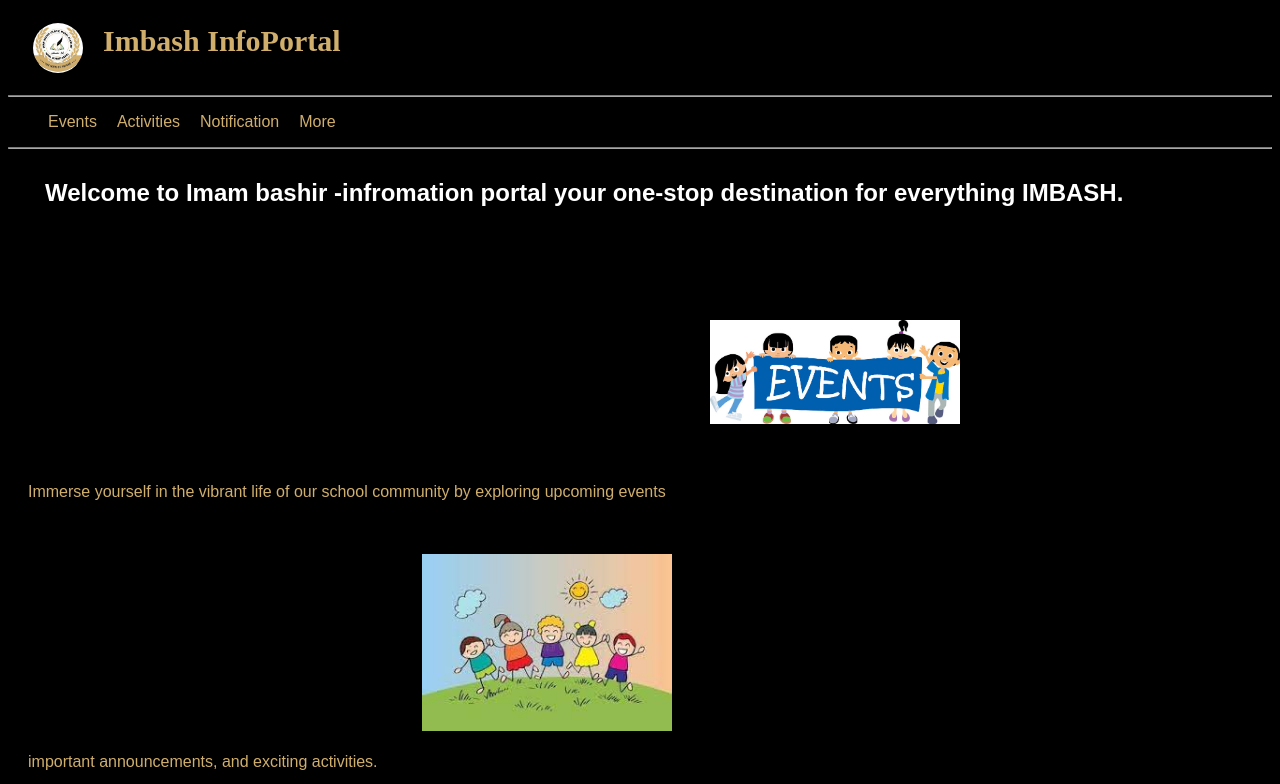
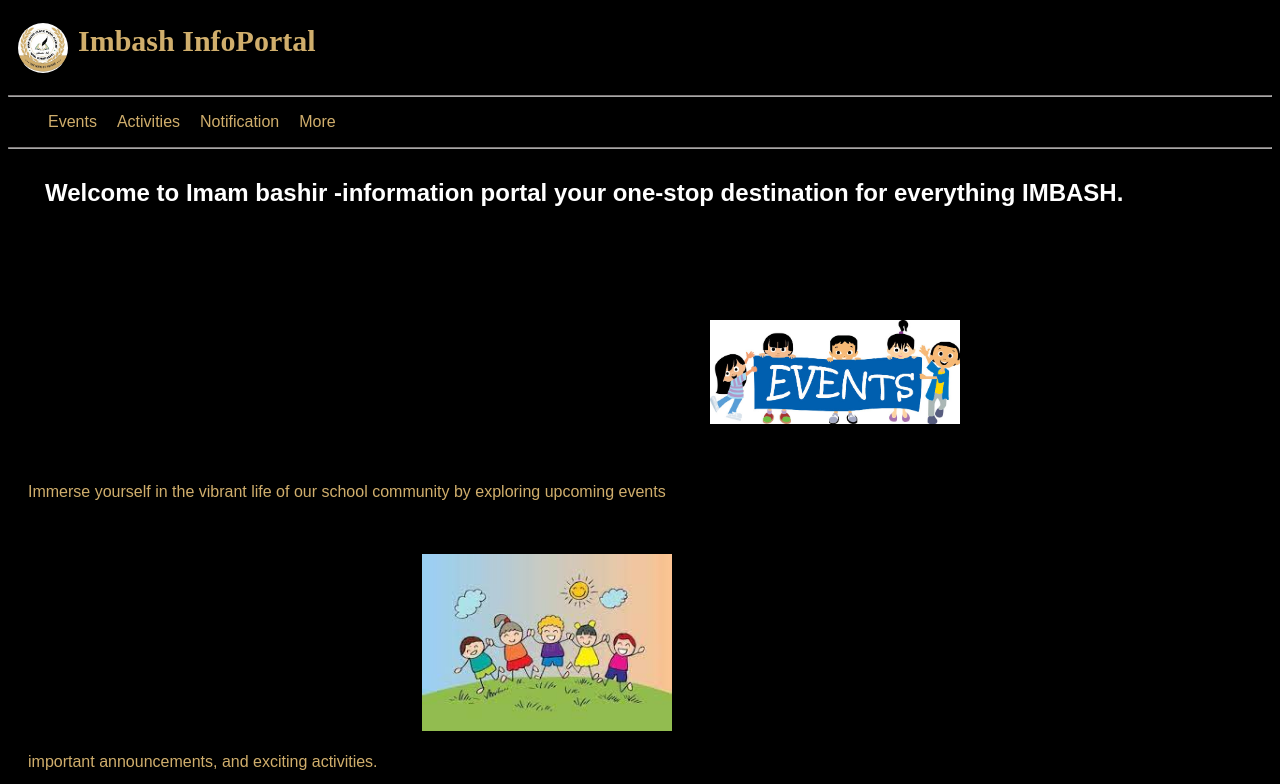
Before and after one commit to imbash-infoportal/imbash-infoportal.github.io, a plain HTML site: page index.html in a window 1280 px wide. Shown: the top 784 px of the page. Drawn offline with Linux system fonts and the light colour scheme; a web font is replaced by a local one.

Commit message:
fixed typo

```diff
--- a/index.html
+++ b/index.html
@@ -37,7 +37,7 @@
 
     <hr>
     <div class="container">
-        <h2 class="welcome-text">Welcome to Imam bashir -infromation portal your one-stop destination for everything IMBASH.</h2>
+        <h2 class="welcome-text">Welcome to Imam bashir -information portal your one-stop destination for everything IMBASH.</h2>
 
         <p class="welcome-content"> Immerse yourself in the vibrant life of our school community by exploring upcoming events <img class="event-img" src="img/events_kids.jpg" alt="event-img"></p>
 
--- a/style/index.css
+++ b/style/index.css
@@ -11,7 +11,6 @@ body {
     padding-left: 10px;
     padding-right: 10px;
     margin-top: 5px;
-    margin-left: 15px;
 }
 
 .school-logo-word {
@@ -24,7 +23,6 @@ body {
     font-weight: 700;
     text-decoration-style: solid;
     font-family: NTR;
-    margin-left: 10px;
 }
 
 .second-nav ul li {
```
